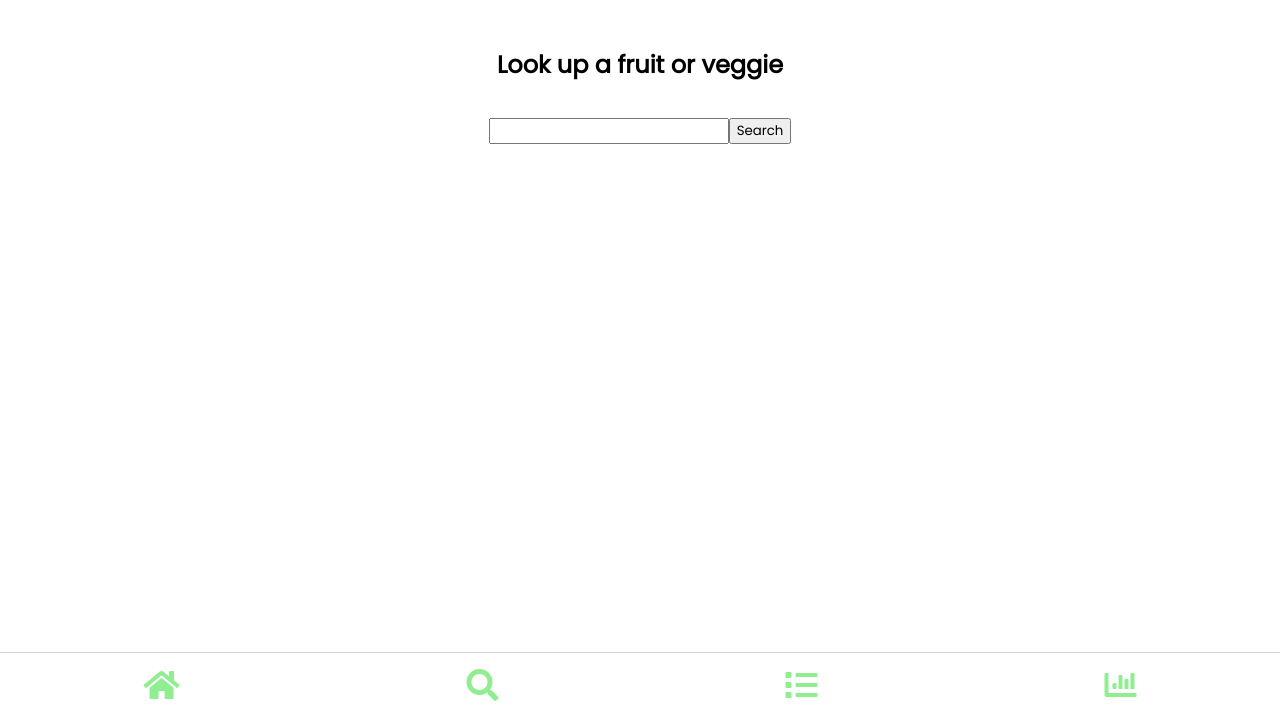
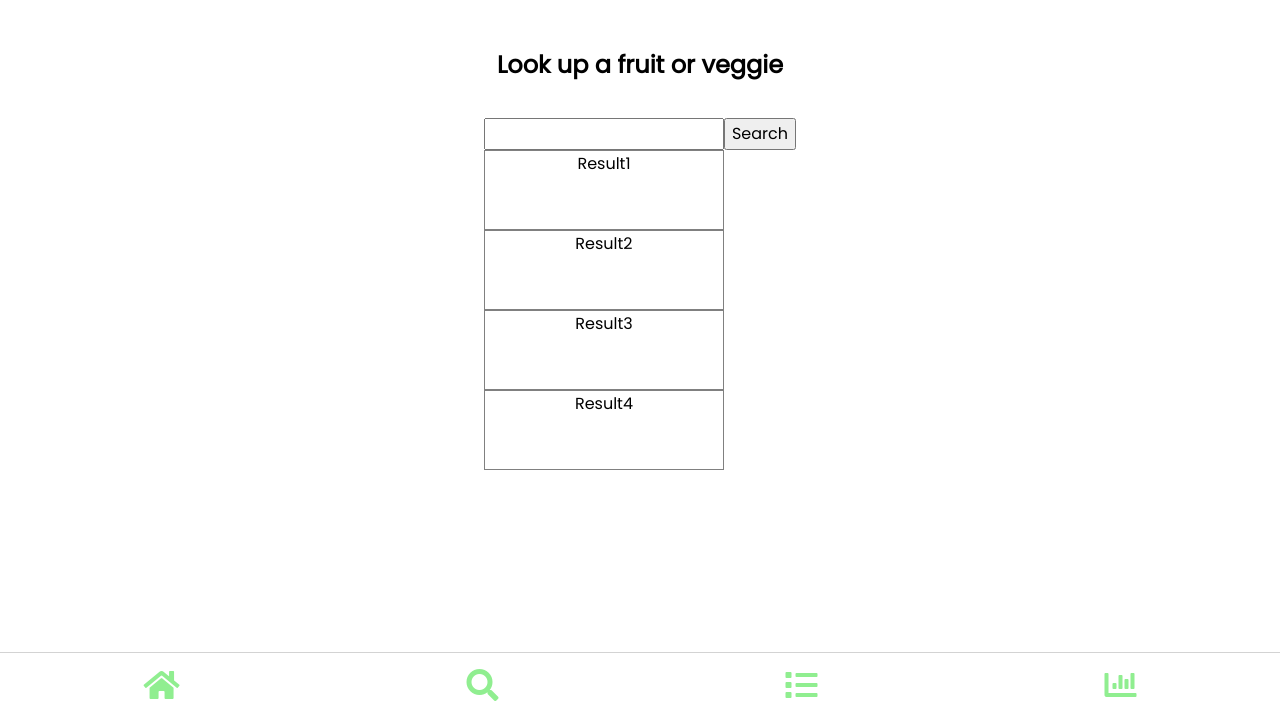
Before and after one commit to angelsleung/fruit-and-veg-goals, a website: page index.html in a window 1280 px wide. Shown: the part 83-800 px from the top of the page. Drawn offline with Linux system fonts and the light colour scheme.

Commit message:
Created four div elements to display the first four results retrieved from the database. #2

```diff
--- a/css/styles.css
+++ b/css/styles.css
@@ -54,10 +54,17 @@ body {
 
 .search-bar {
   width: 15rem;
+  height: 2rem;
 }
 
-.search {
+.search-button {
   font-size: 1em;
+  height: 2rem;
+}
+
+.result {
+  border: 1px solid gray;
+  height: 5rem;
 }
 
 .button {
--- a/index.html
+++ b/index.html
@@ -57,9 +57,18 @@
       <form class="search form" data-view="search-form">
         <h2 class="page-title">Look up a fruit or veggie</h2>
         <div class="center row">
-          <input type="text" class="search-bar">
-        <input type="submit" value="Search" class="search-button">
+          <div class="results">
+            <input type="text" class="search-bar">
+            <div class="result">Result1</div>
+            <div class="result">Result2</div>
+            <div class="result">Result3</div>
+            <div class="result">Result4</div>
+          </div>
+
+          <input type="submit" value="Search" class="search-button">
         </div>
+
+
 
       </form>
 
```
